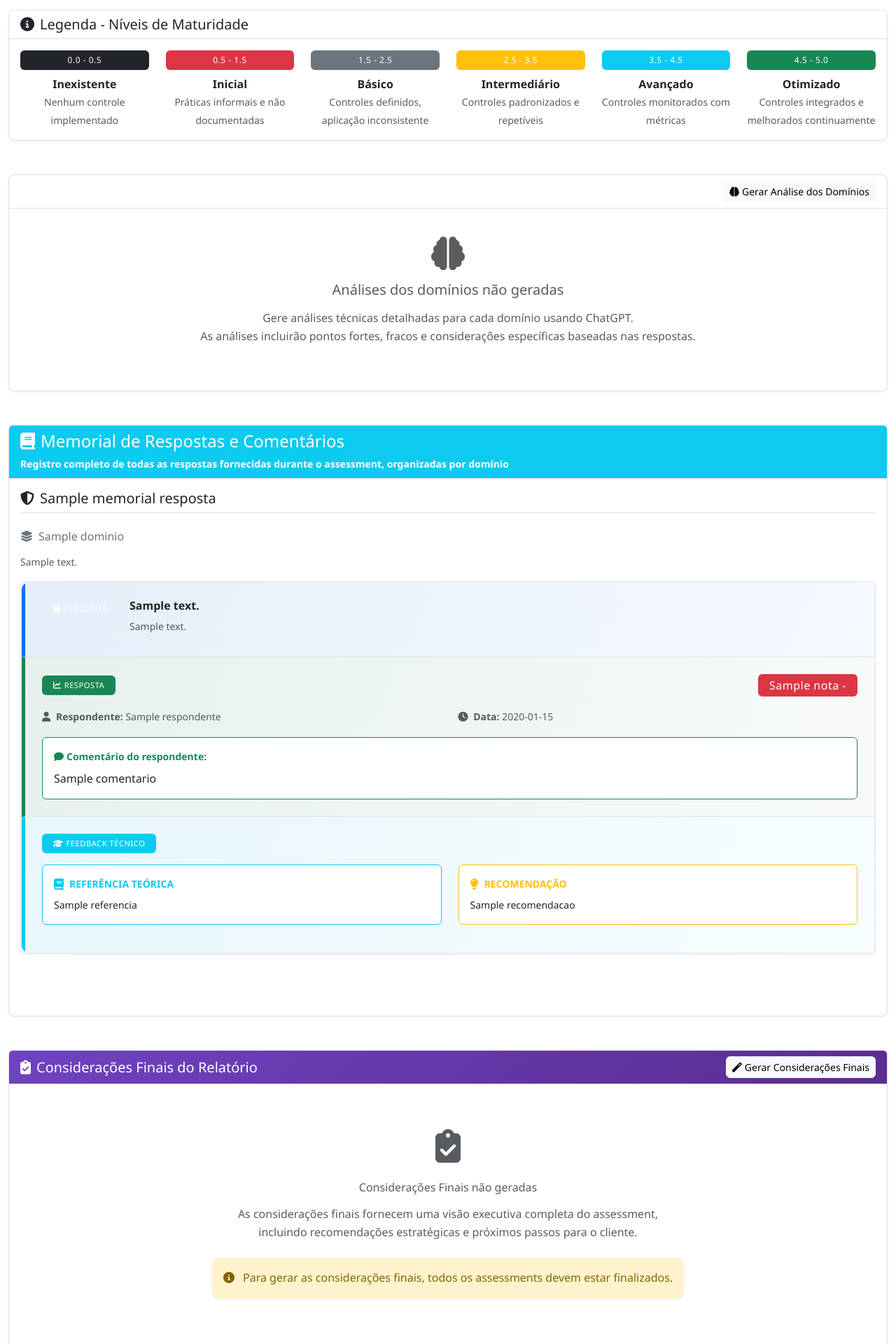
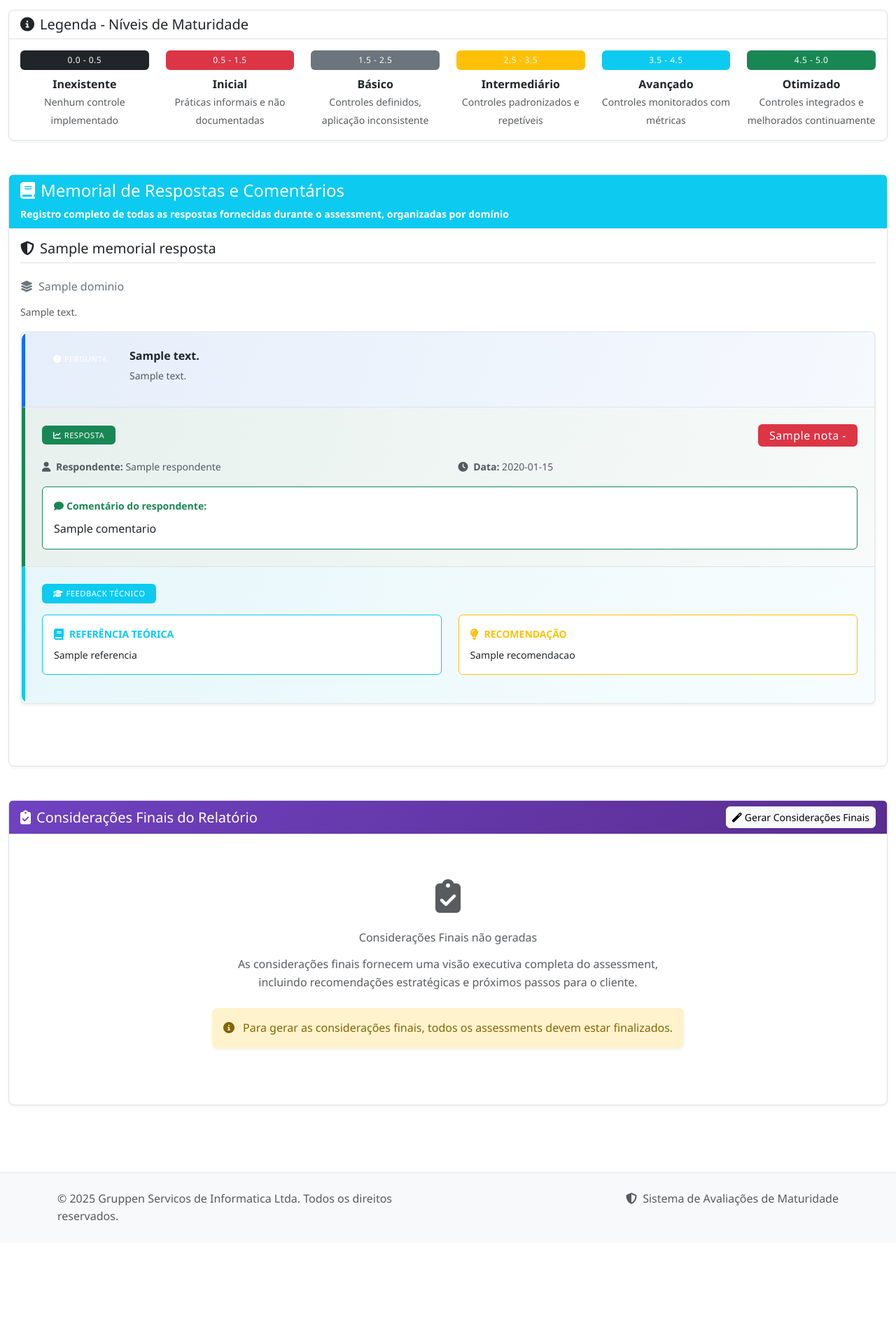
Before and after one commit to GruppenIT/Assessments, a Python web app: template templates/admin/projetos/estatisticas.html in a window 1280 px wide. Shown: the part 1432-3352 px from the top of the page at 70% size. After the commit the page ends 3176 px from the top, so only its background shows below. Run offline with Jinja, Linux system fonts and the light colour scheme; the template is opened without the code that fills it: most values are stand-ins (such as "Sample title", 1, 10 or a date in 2020).

Commit message:
Refine AI report for enhanced analysis and professional presentation
Removes individual domain analysis, restructures final considerations with improved OpenAI prompting, and enhances brand integration.

Replit-Commit-Author: Agent
Replit-Commit-Session-Id: 96c0c071-510b-4bbd-ba04-156644e296db
Replit-Commit-Screenshot-Url: https://storage.googleapis.com/screenshot-production-us-central1/f7474dbd-1694-4203-a5e1-dee231ebcfaf/96c0c071-510b-4bbd-ba04-156644e296db/pIQD8MZ

```diff
--- a/templates/admin/projetos/estatisticas.html
+++ b/templates/admin/projetos/estatisticas.html
@@ -315,84 +315,7 @@
         </div>
     </div>
 
-    <!-- Análise dos Domínios (IA) -->
-    <div class="row mt-5 mb-4">
-        <div class="col-12">
-            <div class="card">
-                <div class="card-header bg-gradient" style="background: linear-gradient(135deg, #28a745 0%, #20c997 100%);">
-                    <div class="d-flex justify-content-between align-items-center text-white">
-                        <h5 class="mb-0">
-                            <i class="fas fa-brain me-2"></i>Análise dos Domínios (ChatGPT)
-                        </h5>
-                        <div>
-                            {% if projeto.analise_dominios_ia %}
-                                <button type="button" class="btn btn-outline-light btn-sm" onclick="if(confirm('Deseja gerar uma nova análise? A atual será substituída.')) { startAnalysisProgress({{ projeto.id }}); }">
-                                    <i class="fas fa-sync me-1"></i>Gerar Nova Análise
-                                </button>
-                            {% else %}
-                                <button type="button" class="btn btn-light btn-sm" onclick="startAnalysisProgress({{ projeto.id }})">
-                                    <i class="fas fa-brain me-1"></i>Gerar Análise dos Domínios
-                                </button>
-                            {% endif %}
-                        </div>
-                    </div>
-                </div>
-                <div class="card-body">
-                    {% if projeto.analise_dominios_ia %}
-                        {% set analises = projeto.analise_dominios_ia | from_json %}
-                        {% for tipo_nome, dominios_analises in analises.items() %}
-                        <div class="mb-4">
-                            <h6 class="text-primary fw-bold mb-3">
-                                <i class="fas fa-clipboard-list me-2"></i>{{ tipo_nome }}
-                            </h6>
 
-                            {% for dominio_nome, analise_data in dominios_analises.items() %}
-                            <div class="card border-start border-success border-3 mb-3">
-                                <div class="card-header bg-light">
-                                    <div class="d-flex justify-content-between align-items-center">
-                                        <h6 class="mb-0 text-success fw-bold">
-                                            <i class="fas fa-cogs me-2"></i>{{ dominio_nome }}
-                                        </h6>
-                                        <div class="text-end">
-                                            <small class="text-muted">
-                                                Nota Média: <span class="badge bg-primary">{{ analise_data.estatisticas.nota_media }}</span>
-                                                | Respostas: {{ analise_data.estatisticas.total_respostas }}/{{ analise_data.estatisticas.total_perguntas }}
-                                            </small>
-                                        </div>
-                                    </div>
-                                </div>
-                                <div class="card-body">
-                                    <div class="alert alert-success border-0" style="background: linear-gradient(90deg, rgba(40, 167, 69, 0.1) 0%, rgba(40, 167, 69, 0.05) 100%);">
-                                        <div class="formatted-text" style="line-height: 1.7; font-size: 1.05em; text-align: justify;">
-                                            {{ analise_data.analise }}
-                                        </div>
-                                    </div>
-                                </div>
-                            </div>
-                            {% endfor %}
-                        </div>
-                        {% endfor %}
-
-                        <div class="mt-3 text-muted">
-                            <small>
-                                <i class="fas fa-brain me-1"></i>
-                                Análises geradas automaticamente usando inteligência artificial
-                            </small>
-                        </div>
-                    {% else %}
-                        <div class="text-center py-4">
-                            <i class="fas fa-brain text-muted mb-3" style="font-size: 3rem;"></i>
-                            <h5 class="text-muted mb-3">Análises dos domínios não geradas</h5>
-                            <p class="text-muted mb-4">
-                                Gere análises técnicas detalhadas para cada domínio usando ChatGPT.<br>
-                                As análises incluirão pontos fortes, fracos e considerações específicas baseadas nas respostas.
-                            </p>
-                        </div>
-                    {% endif %}
-                </div>
-            </div>
-        </div>
-    </div>
 
     <!-- Memorial de Respostas -->
     {% if memorial_respostas %}
```
Also changed, not shown: replit.md (+10 -0 lines), utils/openai_utils.py (+30 -22 lines).
